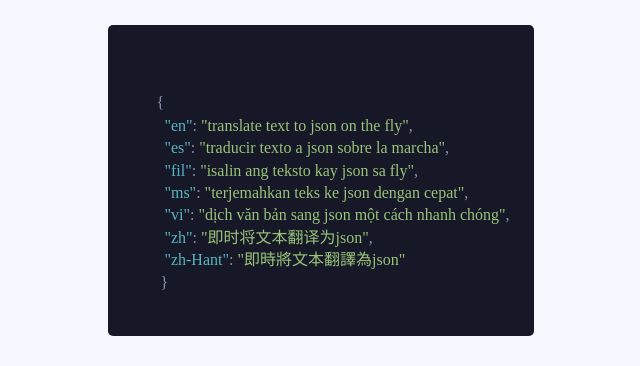
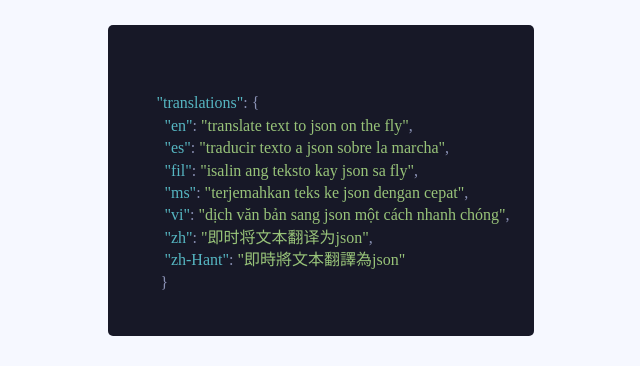
Before and after one commit to agilysys-rgstay/rgstay-translate, a website built with webpack: page client/src/index.html in a window 1280 px wide. Shown: the part 253-619 px from the top of the page, 319-959 px from the left. Built offline with nearby package versions, Linux system fonts and the light colour scheme.

Commit message:
Added translation key

```diff
--- a/client/src/index.html
+++ b/client/src/index.html
@@ -13,7 +13,7 @@
   <pre>
     <button class="copy_button">COPY</button>
     <code class="language-json">
-      {
+      "translations": {
         "en": "translate text to json on the fly",
         "es": "traducir texto a json sobre la marcha",
         "fil": "isalin ang teksto kay json sa fly",
```
